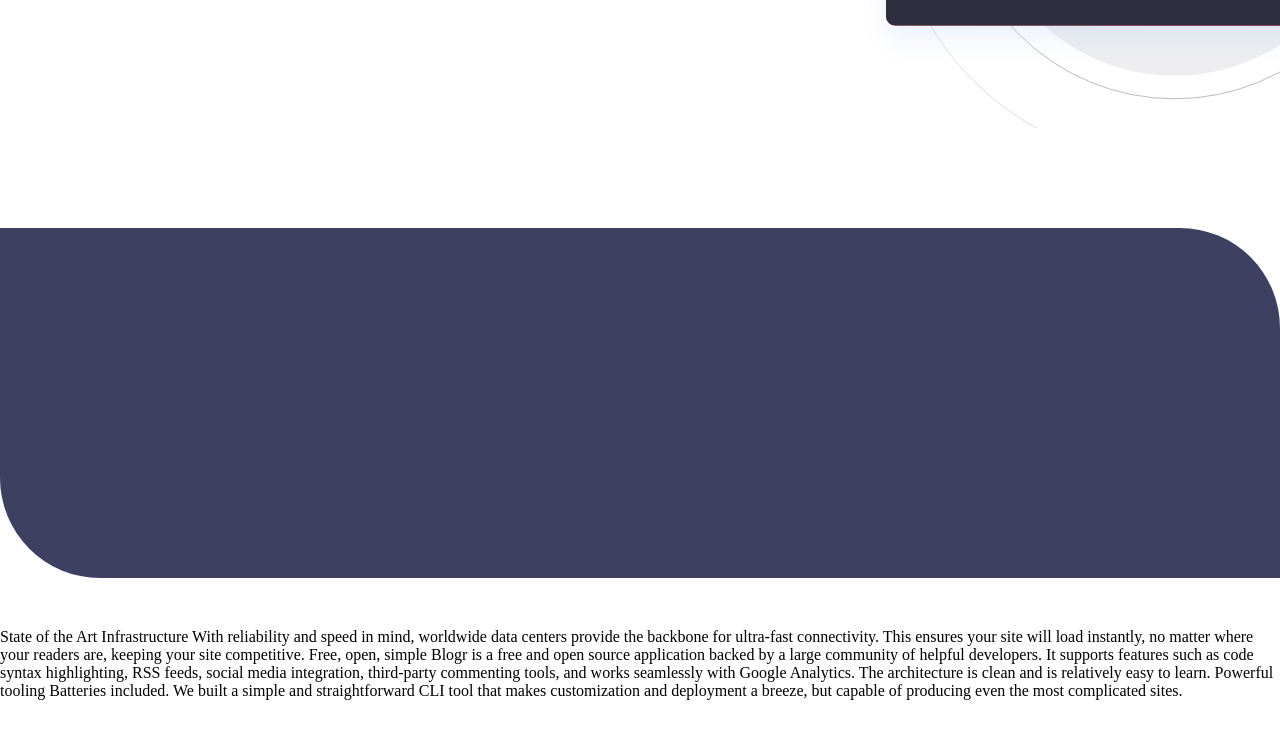
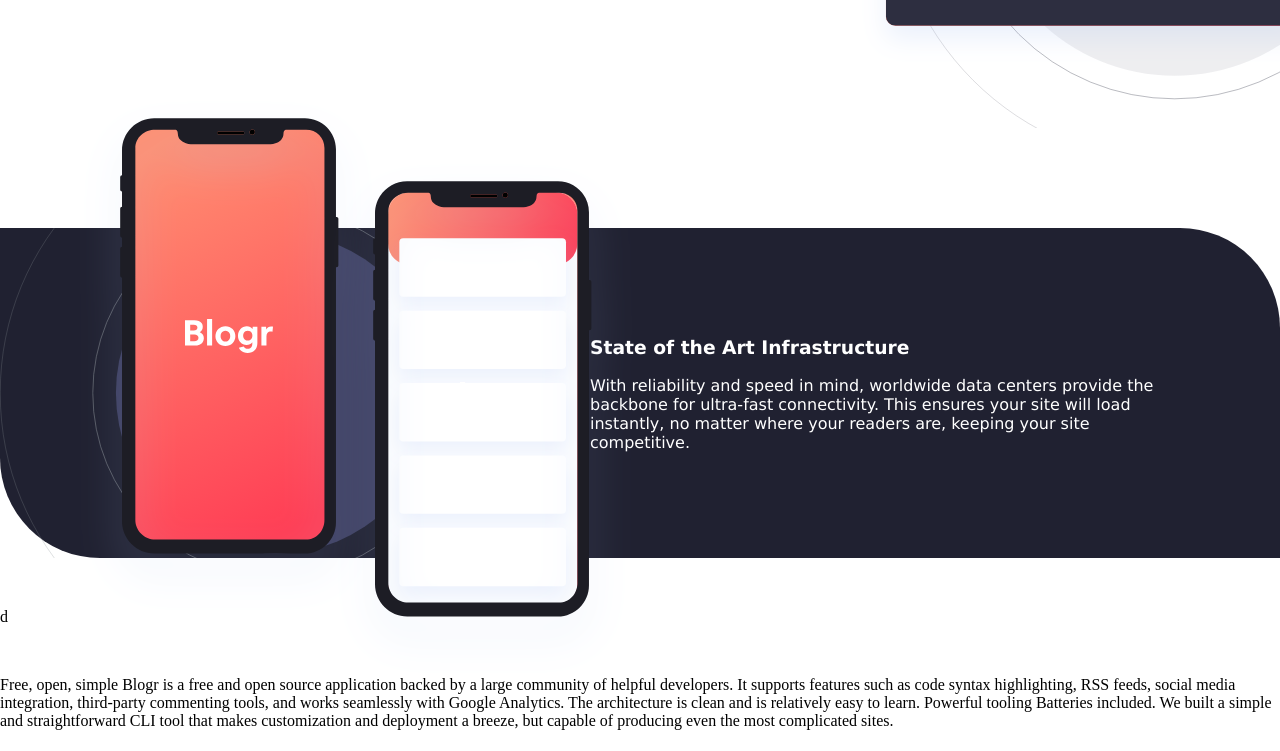
Before and after one commit to gbenga101/blog-land-page, a plain HTML site: page index.html in a window 1280 px wide. Shown: the part 822-1573 px from the top of the page. Drawn offline with Linux system fonts and the light colour scheme.

Commit message:
fixing and building second and third section

```diff
--- a/css/style.css
+++ b/css/style.css
@@ -172,11 +172,11 @@ main > .first-section{
 }
 .first-section .content-3{
     order: 1;
-    /*grid-area: 1, 3, -2, -1;*/
-    grid-row-start: -4;
+    grid-area: -4 / -2 / 3 / -1;
+    /* grid-row-start: -4;
     grid-row-end: 3;
     grid-column-start: -2;
-    grid-column-end: -1;
+    grid-column-end: -1; */
     position: relative;
     /* width: 100%; */
     /* padding: 20px 0;
@@ -185,31 +185,59 @@ main > .first-section{
     background-repeat: no-repeat;
     background-position: center right;*/
     overflow: hidden;
+    height: 500px;
+    width: 100%;
     display: flex;
     justify-content: center;
+    align-items: center;
 }
 
 .content-3 > img{
     object-fit: cover;
-    height: 500px;
+    height: 100%;
     width: 100%;
-    position: relative;
+    position: absolute;
     left: 30%;
 }
 
 .sec-section{
     margin: 100px 0 50px;
-    height: 350px;
-    background-color: #3E4062;
+    height: 330px;
+    background-color: #202131;
     border: none;
     border-radius: 0 100px 0 100px;
     display: flex;
-    gap: 30px;
+    justify-content: space-between;
+    align-items: center;
+    padding: 0 100px 0 0;
+    gap: 20px;
+}
+.sec-section .s-item{
+    width: 50%;
 }
 .s-content1{
-    background-image: url(../images/illustration-phones.svg);
+    margin: 0;
+    background-image: url(../images/bg-pattern-circles.svg);
+    background-size: cover;
+    background-position: center;
+    position: relative;
+    height: 100%;
+}
+.s-content1 img{
+    /* height: 500px; */
+    height: auto;
+    width: 100%;
+    position: relative;
+    left: 80px;
+    top: -130px;
+}
+.s-content2 *{
+    color: white;
 }
 
+.third-section{
+    margin: 50px 0;
+}
 .images *{
     width: 200px;
     height: 200px;
--- a/index.html
+++ b/index.html
@@ -88,21 +88,24 @@
         </div>
     </section>
 
-    <section class="sec-section">
+    <section class="s-item sec-section">
       <div class="s-content1">
-
+        <img src="./images/illustration-phones.svg" class="phone" alt="Blogr on Phone">
       </div>
 
-      <div class="s-content2">
-
+      <div class="s-item s-content2">
+        <h3>State of the Art Infrastructure</h3>
+        <p>With reliability and speed in mind, worldwide data centers provide the backbone for ultra-fast connectivity.
+          This ensures your site will load instantly, no matter where your readers are, keeping your site competitive.</p>
       </div>
     </section>
 
+    <section class="third-section">
+      d
+    </section>
     <div class="second">
 
-    State of the Art Infrastructure
-    With reliability and speed in mind, worldwide data centers provide the backbone for ultra-fast connectivity.
-    This ensures your site will load instantly, no matter where your readers are, keeping your site competitive.
+
 
     Free, open, simple
     Blogr is a free and open source application backed by a large community of helpful developers. It supports
```
